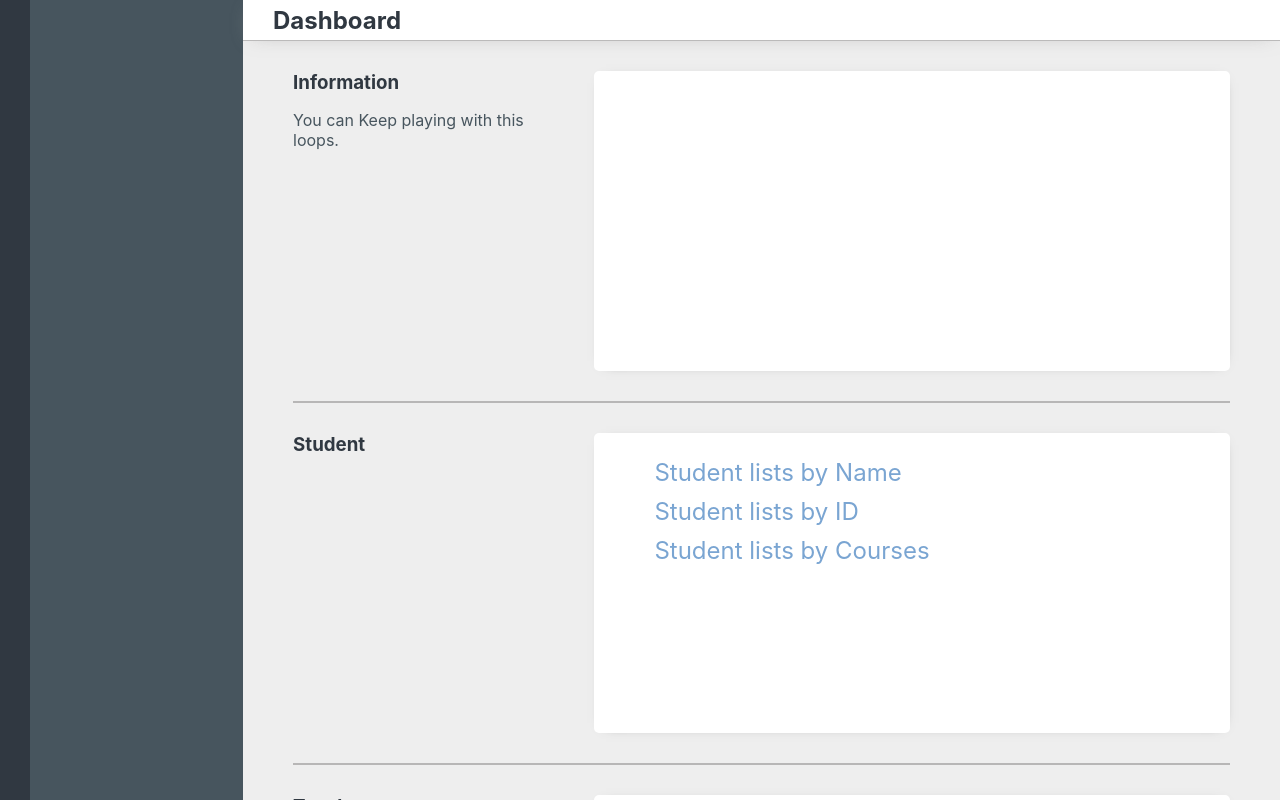
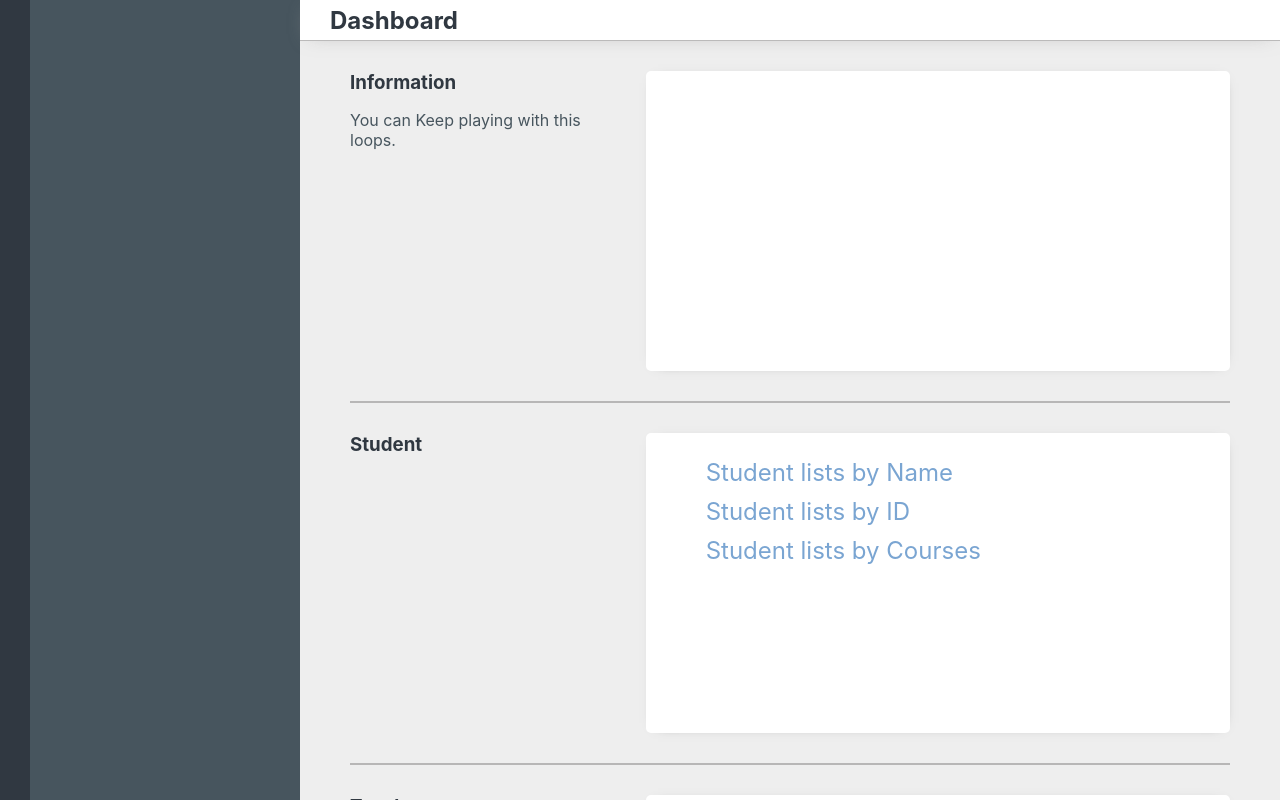
Before and after one commit to rmr101/campus-frontend, a React (Create React App) app: page / in a window 1280 px wide. Shown: the top 800 px of the page. Built offline with nearby package versions, Linux system fonts and the light colour scheme.

Commit message:
sticky fixed the title

```diff
--- a/src/App.module.scss
+++ b/src/App.module.scss
@@ -11,7 +11,8 @@
 }
 
 .main{
-  width: 100%;
+
+  flex:1;
   background-color: $light-color;
 }
 
--- a/src/components/Main/Main.module.scss
+++ b/src/components/Main/Main.module.scss
@@ -3,6 +3,11 @@
 .wrapper{
   width: 100%;
 }
+.header{
+  width: 100%;
+  position:sticky;
+  top: 0;
+}
 
 .content{
   padding: 0 50px;
--- a/src/components/Main/components/Content/components/Context/components/ListsGroup/ListsGroup.jsx
+++ b/src/components/Main/components/Content/components/Context/components/ListsGroup/ListsGroup.jsx
@@ -11,7 +11,7 @@ class ListsGroup extends React.Component{
     super(props);
   }
   renderComponent(){
-    if (this.props.type == "ListsGroup") {
+    if (this.props.type === "ListsGroup") {
       switch (this.props.listType) {
         case "student":
           return <StudentGroup {...this.props}/>;
@@ -19,7 +19,9 @@ class ListsGroup extends React.Component{
           return <TeacherGroup {...this.props} />;
         case "course":
           return <CourseGroup {...this.props} />;
-      }} else if (this.props.type == "Lists") {
+        default:
+          return null;
+      }} else if (this.props.type === "Lists") {
         console.log(this.props);
         return <Lists {...this.props} />;
       }
--- a/src/components/Main/components/Content/components/Context/components/ListsGroup/components/Lists/Lists.jsx
+++ b/src/components/Main/components/Content/components/Context/components/ListsGroup/components/Lists/Lists.jsx
@@ -16,6 +16,8 @@ class Lists extends React.Component{
           return <TeacherLists onClick={this.props.onClick} />;
         case "course":
           return <CourseLists onClick={this.props.onClick} />;
+        default:
+          return null;
       }
     }
   render(){
--- a/src/components/Main/components/Header/Header.jsx
+++ b/src/components/Main/components/Header/Header.jsx
@@ -5,6 +5,7 @@ const Header = ({
   title,
   onClick
   }) => {
+    console.log(styles);
   return (
     <a className={styles.wrapper} href="#" onClick = {onClick}>
       <h2 className={styles.title}>{title}</h2>
--- a/src/components/Main/components/Header/Header.module.scss
+++ b/src/components/Main/components/Header/Header.module.scss
@@ -1,6 +1,7 @@
 @import './../../../../variable';
 
 .wrapper{
+
   padding-left: 30px;
   display: flex;
   align-items: center;
```
